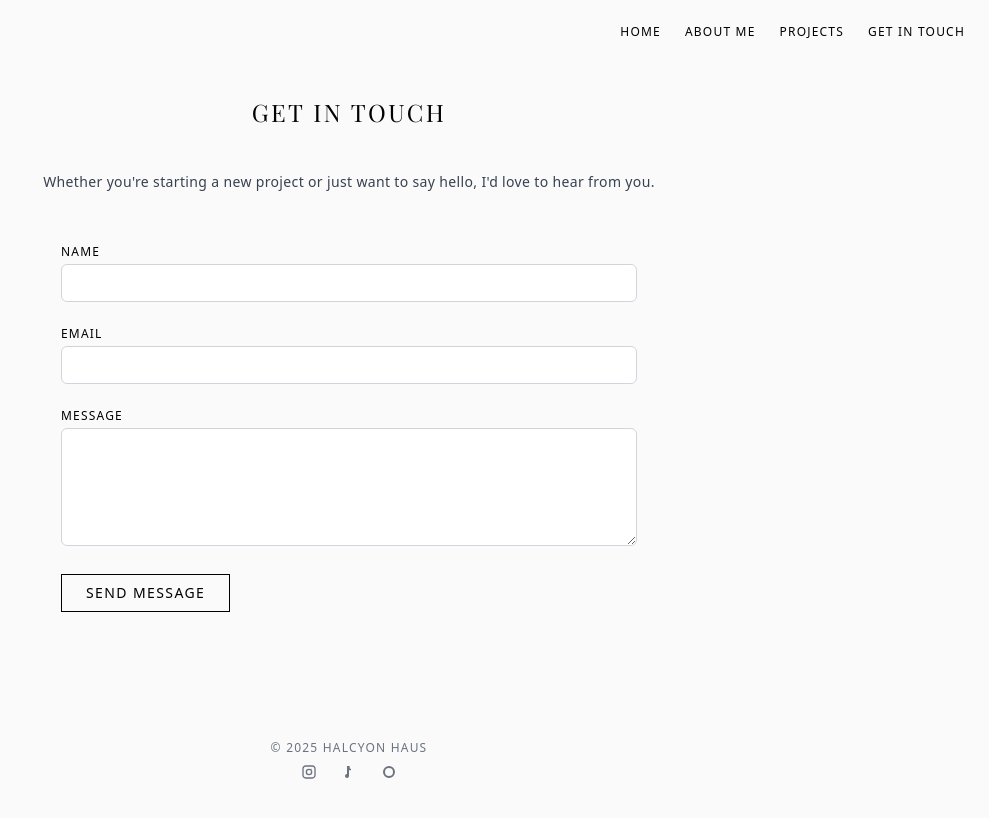
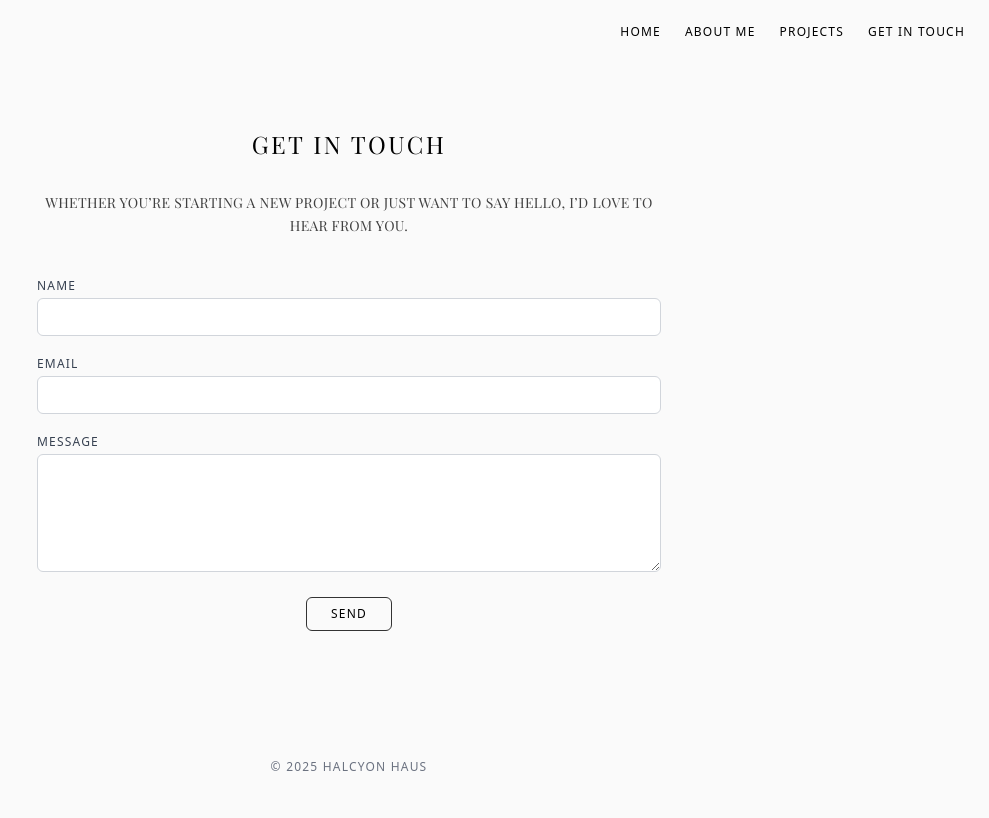
Before and after one commit to HalcyonHaus/halcyonhaus-site, a Next.js app: page /contact in a window 1280 px wide. Shown: the top 818 px of the page, without its empty margins (291-1280 px from the left). Built offline with nearby package versions, Linux system fonts and the light colour scheme.

Commit message:
Update contact.js

```diff
--- a/pages/contact.js
+++ b/pages/contact.js
@@ -3,12 +3,9 @@ import Link from "next/link";
 
 export default function ContactPage() {
   return (
-    <div
-      className="min-h-screen text-black font-sans"
-      style={{ backgroundColor: "#fafafa" }}
-    >
+    <div className="min-h-screen text-black font-sans bg-[#fafafa]">
       <Head>
-        <title>Contact – Halcyon Haus</title>
+        <title>Get in Touch – Halcyon Haus</title>
         <link
           href="https://fonts.googleapis.com/css2?family=Playfair+Display:wght@400;700&family=Inter:wght@300;400&display=swap"
           rel="stylesheet"
@@ -19,53 +16,43 @@ export default function ContactPage() {
       <header className="absolute top-0 right-0 z-20 p-6 text-xs tracking-widest">
         <nav className="space-x-6 uppercase font-inter text-xs">
           <Link href="/" passHref legacyBehavior>
-            <a className="transition-colors duration-300 text-black hover:text-neutral-400">
-              Home
-            </a>
+            <a className="transition-colors duration-300 text-black hover:text-neutral-400">Home</a>
           </Link>
           <Link href="/about" passHref legacyBehavior>
-            <a className="transition-colors duration-300 text-black hover:text-neutral-400">
-              About Me
-            </a>
+            <a className="transition-colors duration-300 text-black hover:text-neutral-400">About Me</a>
           </Link>
           <Link href="/projects" passHref legacyBehavior>
-            <a className="transition-colors duration-300 text-black hover:text-neutral-400">
-              Projects
-            </a>
+            <a className="transition-colors duration-300 text-black hover:text-neutral-400">Projects</a>
           </Link>
           <Link href="/contact" passHref legacyBehavior>
-            <a className="transition-colors duration-300 text-black hover:text-neutral-400">
-              Get in Touch
-            </a>
+            <a className="transition-colors duration-300 text-black hover:text-neutral-400">Get in Touch</a>
           </Link>
         </nav>
       </header>
 
       {/* Main Section */}
-      <main className="px-6 pt-24 pb-24">
+      <main className="px-6 pt-32 pb-24 max-w-2xl mx-auto">
         <h1
-          className="text-2xl md:text-2xl font-light tracking-[0.1em] text-center"
+          className="text-2xl md:text-2xl font-light tracking-[0.1em] text-center uppercase mb-8"
           style={{ fontFamily: "'Playfair Display', serif" }}
         >
           GET IN TOUCH
         </h1>
 
-        <p className="mt-10 text-sm leading-7 text-center tracking-wide font-inter text-gray-700">
-
-  Whether you're starting a new project or just want to say hello, I'd love to hear from you.
+        <p
+          className="text-center text-sm font-light mb-10 tracking-wide leading-relaxed text-neutral-700"
+          style={{ fontFamily: "'Playfair Display', serif" }}
+        >
+          WHETHER YOU’RE STARTING A NEW PROJECT OR JUST WANT TO SAY HELLO, I’D LOVE TO HEAR FROM YOU.
         </p>
 
-        {/* Contact Form */}
         <form
           action="https://formspree.io/f/mkgbrrnw"
           method="POST"
-          className="max-w-xl mx-auto mt-12 space-y-6 text-xs font-inter"
+          className="space-y-5 text-sm"
         >
           <div>
-            <label
-              htmlFor="name"
-              className="block mb-1 uppercase tracking-widest"
-            >
+            <label htmlFor="name" className="block text-gray-700 mb-1 uppercase tracking-widest text-xs font-inter">
               Name
             </label>
             <input
@@ -73,14 +60,12 @@ export default function ContactPage() {
               id="name"
               name="name"
               required
-              className="w-full px-4 py-2 border border-gray-300 focus:outline-none focus:ring focus:ring-black/20 bg-white text-sm rounded-md"
+              className="w-full border border-gray-300 rounded-md px-3 py-2 focus:outline-none focus:ring-1 focus:ring-black text-sm bg-white"
             />
           </div>
+
           <div>
-            <label
-              htmlFor="email"
-              className="block mb-1 uppercase tracking-widest"
-            >
+            <label htmlFor="email" className="block text-gray-700 mb-1 uppercase tracking-widest text-xs font-inter">
               Email
             </label>
             <input
@@ -88,14 +73,12 @@ export default function ContactPage() {
               id="email"
               name="email"
               required
-              className="w-full px-4 py-2 border border-gray-300 focus:outline-none focus:ring focus:ring-black/20 bg-white text-sm rounded-md"
+              className="w-full border border-gray-300 rounded-md px-3 py-2 focus:outline-none focus:ring-1 focus:ring-black text-sm bg-white"
             />
           </div>
+
           <div>
-            <label
-              htmlFor="message"
-              className="block mb-1 uppercase tracking-widest"
-            >
+            <label htmlFor="message" className="block text-gray-700 mb-1 uppercase tracking-widest text-xs font-inter">
               Message
             </label>
             <textarea
@@ -103,65 +86,24 @@ export default function ContactPage() {
               name="message"
               rows="5"
               required
-              className="w-full px-4 py-2 border border-gray-300 focus:outline-none focus:ring focus:ring-black/20 bg-white text-sm rounded-md"
+              className="w-full border border-gray-300 rounded-md px-3 py-2 focus:outline-none focus:ring-1 focus:ring-black text-sm bg-white"
             ></textarea>
           </div>
-          <button
-            type="submit"
-            className="mt-4 inline-block px-6 py-2 text-sm uppercase tracking-widest border border-black hover:bg-black hover:text-white transition"
-          >
-            Send Message
-          </button>
+
+          <div className="flex justify-center mt-6">
+            <button
+              type="submit"
+              className="px-6 py-2 text-xs uppercase tracking-widest border border-[#333] rounded-md hover:bg-[#333] hover:text-white transition-colors duration-300 font-inter"
+            >
+              Send
+            </button>
+          </div>
         </form>
       </main>
 
       {/* Footer */}
       <footer className="mt-8 pb-10 text-center text-xs text-gray-500 uppercase tracking-widest font-inter">
         <p className="mb-2">© {new Date().getFullYear()} Halcyon Haus</p>
-        <div className="flex justify-center space-x-6 text-gray-500">
-          <a
-            href="https://www.instagram.com/halcyonhaus_"
-            target="_blank"
-            rel="noopener noreferrer"
-            aria-label="Instagram"
-          >
-            <svg
-              className="h-4 w-4 hover:text-black transition"
-              fill="currentColor"
-              viewBox="0 0 24 24"
-            >
-              <path d="M7 2C4.24 2 2 4.24 2 7v10c0 2.76 2.24 5 5 5h10c2.76 0 5-2.24 5-5V7c0-2.76-2.24-5-5-5H7zm10 2c1.66 0 3 1.34 3 3v10c0 1.66-1.34 3-3 3H7c-1.66 0-3-1.34-3-3V7c0-1.66 1.34-3 3-3h10zM12 7a5 5 0 100 10 5 5 0 000-10zm0 2a3 3 0 110 6 3 3 0 010-6zm4.5-.75a1.25 1.25 0 11-2.5 0 1.25 1.25 0 012.5 0z" />
-            </svg>
-          </a>
-          <a
-            href="https://www.tiktok.com/@halcyonhaus_"
-            target="_blank"
-            rel="noopener noreferrer"
-            aria-label="TikTok"
-          >
-            <svg
-              className="h-4 w-4 hover:text-black transition"
-              fill="currentColor"
-              viewBox="0 0 24 24"
-            >
-              <path d="M9 3v12a3 3 0 103 3V9c.6.3 1.3.5 2 .5h1V7h-1c-.6 0-1-.4-1-1V3h-4z" />
-            </svg>
-          </a>
-          <a
-            href="https://www.shopltk.com/explore/halcyonhaus"
-            target="_blank"
-            rel="noopener noreferrer"
-            aria-label="LTK"
-          >
-            <svg
-              className="h-4 w-4 hover:text-black transition"
-              fill="currentColor"
-              viewBox="0 0 24 24"
-            >
-              <path d="M3 12a9 9 0 1118 0 9 9 0 01-18 0zm9-6a6 6 0 100 12 6 6 0 000-12z" />
-            </svg>
-          </a>
-        </div>
       </footer>
     </div>
   );
```
